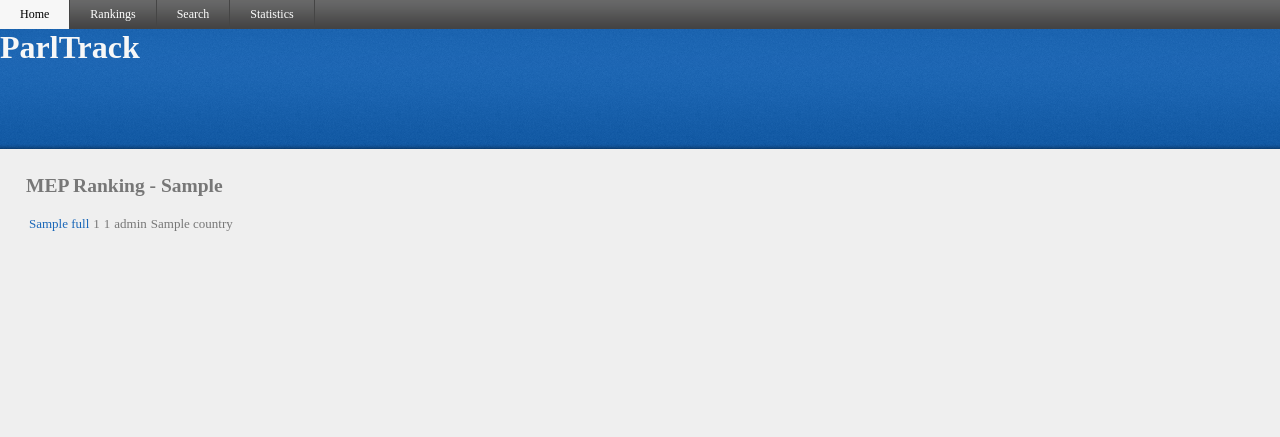
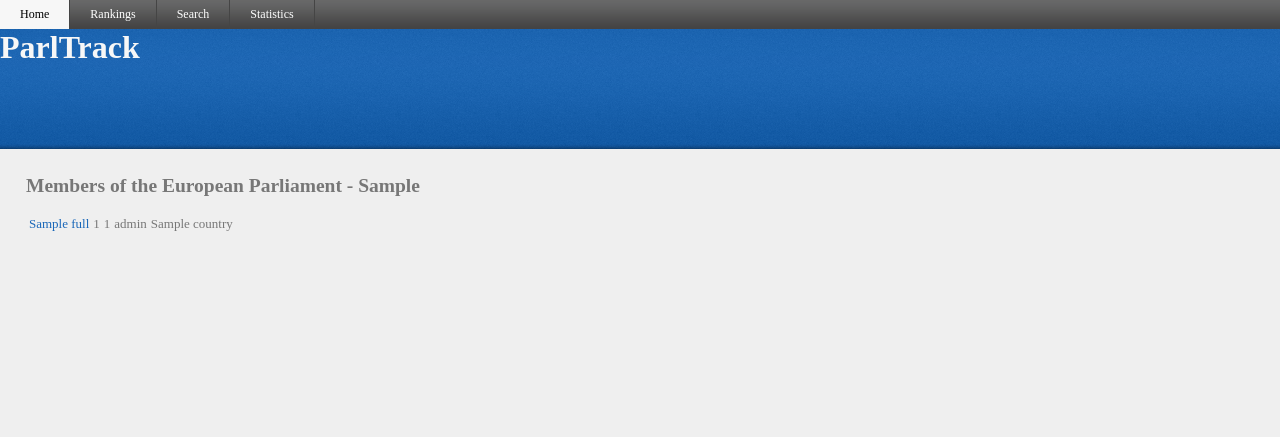
Before and after one commit to parltrack/parltrack, a Flask app: template parltrack/templates/mep_ranking.html in a window 1280 px wide. Shown: the top 437 px of the page. Run offline with Flask 2, Linux system fonts and the light colour scheme; the template is opened without the code that fills it: most values are stand-ins (such as "Sample title", 1, 10 or a date in 2020); parts of the project's set-up code (start-up, migrations or seed data) failed here and were passed over; some libraries are stand-ins or nearby versions.

Commit message:
[mod] title changed

```diff
--- a/parltrack/templates/mep_ranking.html
+++ b/parltrack/templates/mep_ranking.html
@@ -1,6 +1,6 @@
 {% extends "base.html" %}
 {% block content %}
-<h2>MEP Ranking - {{ d }}</h2>
+<h2>Members of the European Parliament - {{ d }}</h2>
 <table>
 {% for ranking in rankings %}
 <tr>
```
